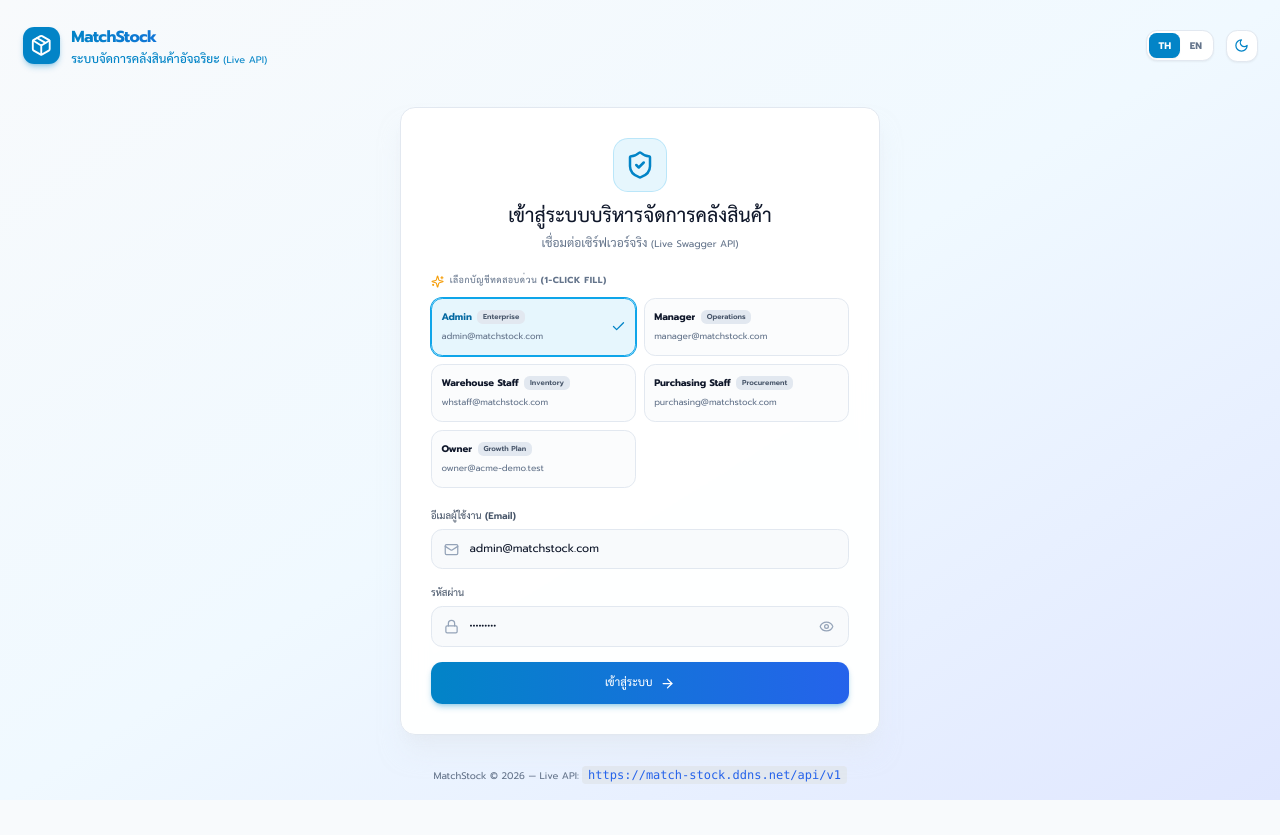
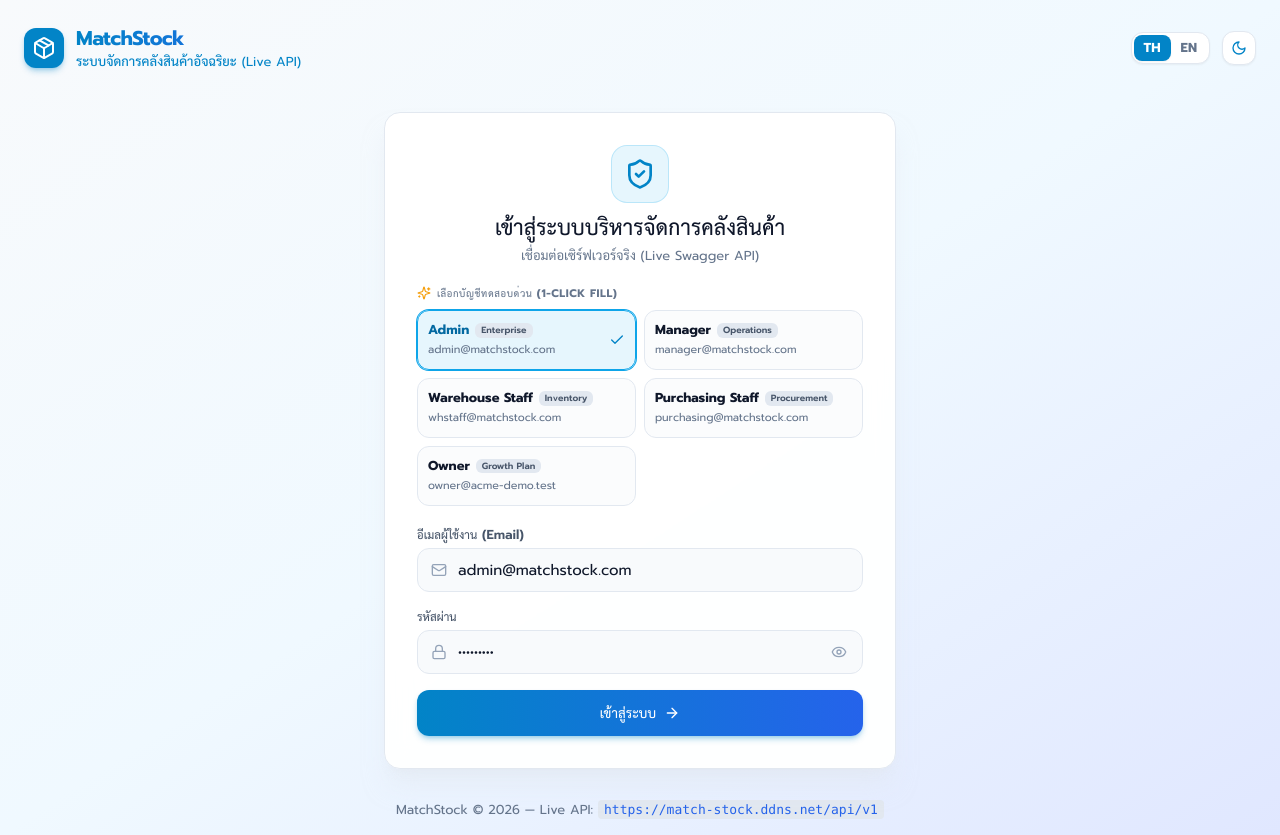
Before and after one commit to Arthy001/MatchStock, a React (Vite) app in the folder frontend/: page / in a window 1280 px wide. Before the commit the page ends 800 px from the top, so only its background shows below. Built offline with nearby package versions, Linux system fonts and the light colour scheme; no server answers; a web font is replaced by a local one.

Commit message:
style(ui): harmonize typography scale and sidebar submenu item sizes

```diff
--- a/frontend/src/components/DashboardOverview.tsx
+++ b/frontend/src/components/DashboardOverview.tsx
@@ -195,7 +195,7 @@ export const DashboardOverview: React.FC<DashboardOverviewProps> = ({
             <span className="text-xs text-slate-400">Live PostgreSQL Engine</span>
           </div>
           <h2
-            className={`text-xl md:text-2xl font-bold mt-1 ${
+            className={`text-lg md:text-xl font-bold mt-1 ${
               isDark ? 'text-slate-50' : 'text-slate-900'
             }`}
           >
--- a/frontend/src/components/Sidebar.tsx
+++ b/frontend/src/components/Sidebar.tsx
@@ -203,10 +203,10 @@ export const Sidebar: React.FC<SidebarProps> = ({
                               if (onSubTabChange) onSubTabChange(item.key);
                               if (onMobileClose) onMobileClose();
                             }}
-                            className={`w-full text-left text-xs py-1 px-2.5 rounded-lg transition truncate block ${
+                            className={`w-full text-left text-sm py-1.5 px-3 rounded-lg transition truncate block font-medium ${
                               isSubActive
-                                ? 'text-blue-400 font-bold bg-blue-500/10'
-                                : 'text-slate-400 hover:text-slate-200 hover:bg-slate-800/50'
+                                ? 'text-blue-400 font-bold bg-blue-500/15'
+                                : 'text-slate-400 hover:text-slate-200 hover:bg-slate-800/60'
                             }`}
                           >
                             {item.label}
@@ -268,10 +268,10 @@ export const Sidebar: React.FC<SidebarProps> = ({
                               if (onSubTabChange) onSubTabChange(item.key);
                               if (onMobileClose) onMobileClose();
                             }}
-                            className={`w-full text-left text-xs py-1 px-2.5 rounded-lg transition truncate block ${
+                            className={`w-full text-left text-sm py-1.5 px-3 rounded-lg transition truncate block font-medium ${
                               isSubActive
-                                ? 'text-blue-400 font-bold bg-blue-500/10'
-                                : 'text-slate-400 hover:text-slate-200 hover:bg-slate-800/50'
+                                ? 'text-blue-400 font-bold bg-blue-500/15'
+                                : 'text-slate-400 hover:text-slate-200 hover:bg-slate-800/60'
                             }`}
                           >
                             {item.label}
--- a/frontend/src/index.css
+++ b/frontend/src/index.css
@@ -5,7 +5,7 @@
   font-weight: 400;
   font-style: normal;
   font-display: swap;
-  size-adjust: 80%;
+  size-adjust: 100%;
   unicode-range: U+0000-00FF, U+0131, U+0152-0153, U+02BB-02BC, U+02C6, U+02DA, U+02DC, U+2000-206F, U+2074, U+20AC, U+2122, U+2191, U+2193, U+2212, U+2215, U+FEFF, U+FFFD;
 }
 
@@ -15,7 +15,7 @@
   font-weight: 600;
   font-style: normal;
   font-display: swap;
-  size-adjust: 80%;
+  size-adjust: 100%;
   unicode-range: U+0000-00FF, U+0131, U+0152-0153, U+02BB-02BC, U+02C6, U+02DA, U+02DC, U+2000-206F, U+2074, U+20AC, U+2122, U+2191, U+2193, U+2212, U+2215, U+FEFF, U+FFFD;
 }
 
@@ -25,11 +25,11 @@
   font-weight: 700;
   font-style: normal;
   font-display: swap;
-  size-adjust: 80%;
+  size-adjust: 100%;
   unicode-range: U+0000-00FF, U+0131, U+0152-0153, U+02BB-02BC, U+02C6, U+02DA, U+02DC, U+2000-206F, U+2074, U+20AC, U+2122, U+2191, U+2193, U+2212, U+2215, U+FEFF, U+FFFD;
 }
 
-/* 2. Thai Font: Authentic TH Sarabun New (Scaled up +18% to match Latin x-height) */
+/* 2. Thai Font: Authentic TH Sarabun New (Scaled up to match Latin x-height with supreme clarity) */
 @font-face {
   font-family: 'TH Sarabun New';
   src: url('/fonts/THSarabunNew-Regular.ttf') format('truetype'),
@@ -37,7 +37,7 @@
   font-weight: 400;
   font-style: normal;
   font-display: swap;
-  size-adjust: 118%;
+  size-adjust: 130%;
 }
 
 @font-face {
@@ -47,7 +47,7 @@
   font-weight: 600;
   font-style: normal;
   font-display: swap;
-  size-adjust: 118%;
+  size-adjust: 130%;
 }
 
 @font-face {
@@ -57,7 +57,7 @@
   font-weight: 700;
   font-style: normal;
   font-display: swap;
-  size-adjust: 118%;
+  size-adjust: 130%;
 }
 
 @font-face {
@@ -67,7 +67,7 @@
   font-weight: 400;
   font-style: italic;
   font-display: swap;
-  size-adjust: 118%;
+  size-adjust: 130%;
 }
 
 @font-face {
@@ -77,7 +77,7 @@
   font-weight: 700;
   font-style: italic;
   font-display: swap;
-  size-adjust: 118%;
+  size-adjust: 130%;
 }
 
 @tailwind base;
@@ -86,7 +86,7 @@
 
 :root {
   font-family: 'Prompt-Latin', 'TH Sarabun New', 'Sarabun', sans-serif;
-  font-size: 15px;
+  font-size: 16px;
   line-height: 1.5;
 }
 
@@ -100,7 +100,7 @@ body {
   min-width: 320px;
   min-height: 100vh;
   font-family: 'Prompt-Latin', 'TH Sarabun New', 'Sarabun', sans-serif;
-  font-size: 15px;
+  font-size: 16px;
   -webkit-font-smoothing: antialiased;
   -moz-osx-font-smoothing: grayscale;
 }
--- a/frontend/tailwind.config.js
+++ b/frontend/tailwind.config.js
@@ -8,10 +8,10 @@ export default {
   theme: {
     extend: {
       fontSize: {
-        '2xs': ['11px', { lineHeight: '16px' }],
-        'xs': ['12px', { lineHeight: '18px' }],
-        'sm': ['14px', { lineHeight: '20px' }],
-        'base': ['15px', { lineHeight: '22px' }],
+        '2xs': ['12px', { lineHeight: '16px' }],
+        'xs': ['13px', { lineHeight: '18px' }],
+        'sm': ['15px', { lineHeight: '22px' }],
+        'base': ['16px', { lineHeight: '24px' }],
         'lg': ['18px', { lineHeight: '26px' }],
         'xl': ['20px', { lineHeight: '28px' }],
         '2xl': ['24px', { lineHeight: '32px' }],
```
